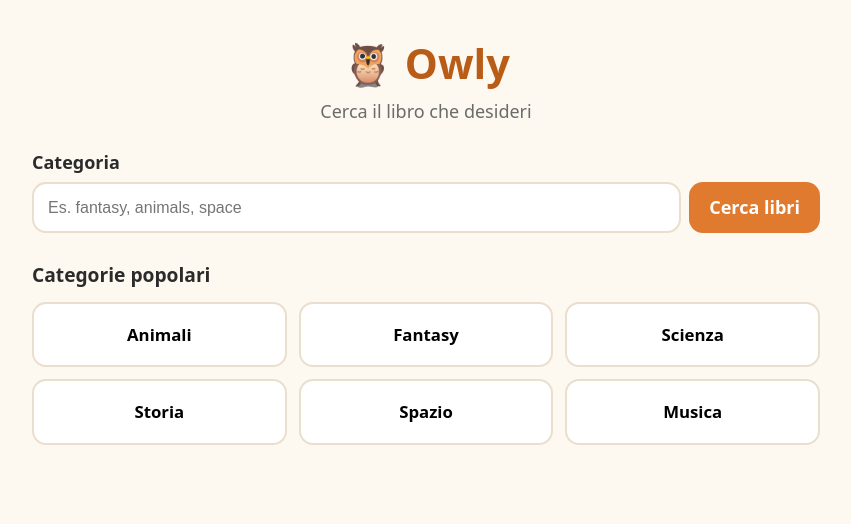
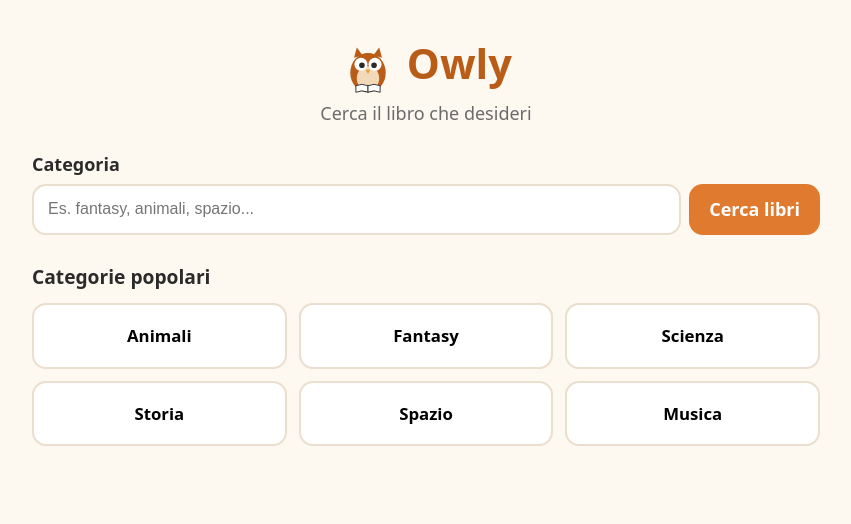
Before and after one commit to francescoingallati/owly, a website built with Vite: page index.html in a window 1280 px wide. Shown: the whole page, without its empty margins (214-1065 px from the left). Built offline with nearby package versions, Linux system fonts and the light colour scheme.

Commit message:
Logo, blocco scroll del dialog e placeholder

```diff
--- a/index.html
+++ b/index.html
@@ -1,14 +1,16 @@
 <!doctype html>
 <html lang="it">
+
 <head>
   <meta charset="UTF-8" />
   <link rel="icon" type="image/svg+xml" href="/favicon.svg" />
   <meta name="viewport" content="width=device-width, initial-scale=1.0" />
   <title>Owly</title>
 </head>
+
 <body>
   <header>
-    <h1>🦉 Owly</h1>
+    <h1><img src="/src/img/logo-owly.svg" alt="" class="logo"> Owly</h1>
     <p>Cerca il libro che desideri</p>
   </header>
 
@@ -16,7 +18,7 @@
     <form id="categoria-form">
       <label for="categoria-input">Categoria</label>
       <div class="riga-ricerca">
-        <input type="text" id="categoria-input" placeholder="Es. fantasy, animals, space">
+        <input type="text" id="categoria-input" placeholder="Es. fantasy, animali, spazio...">
         <button type="submit">Cerca libri</button>
       </div>
     </form>
@@ -47,4 +49,5 @@
 
   <script type="module" src="/src/js/main.js"></script>
 </body>
+
 </html>
--- a/src/css/style.css
+++ b/src/css/style.css
@@ -209,3 +209,19 @@ dialog::backdrop {
     font-size: 2.1rem;
   }
 }
+
+.logo {
+  width: 56px;
+  height: 56px;
+  vertical-align: middle;
+}
+
+/* Finestra aperta: la pagina dietro non scorre */
+body:has(dialog[open]) {
+  overflow: hidden;
+}
+
+/* Arrivato in fondo al testo, lo scorrimento non "passa" alla pagina */
+#dettaglio-contenuto {
+  overscroll-behavior: contain;
+}
```
Also changed, not shown: src/img/logo-owly.svg (added).
